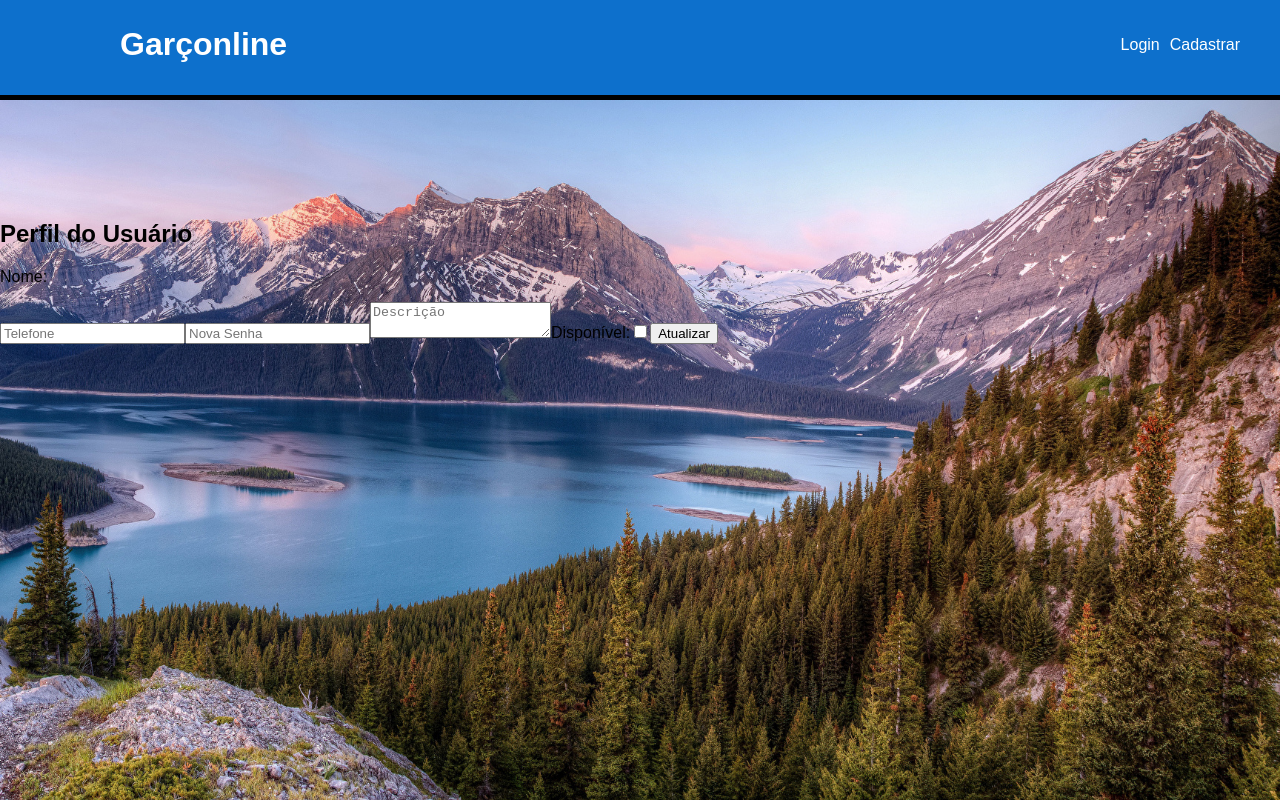
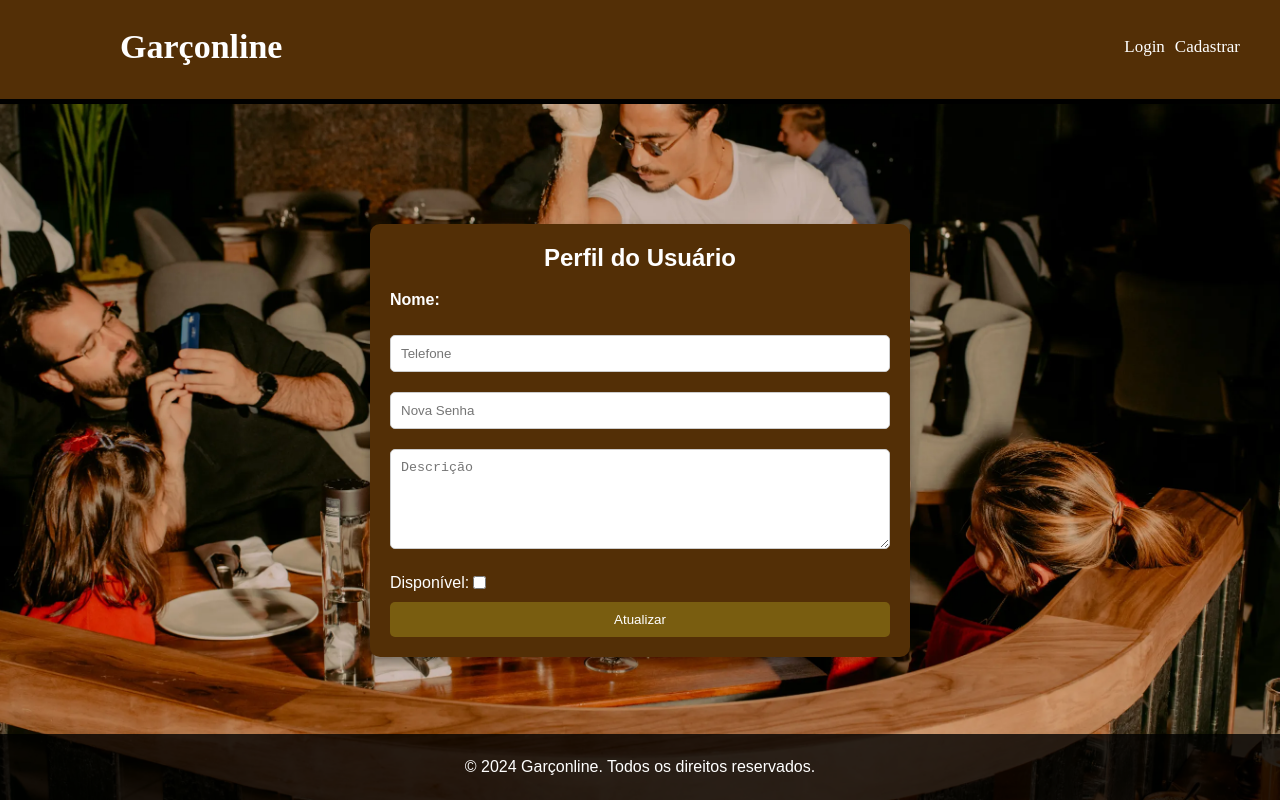
Before and after one commit to LucasfrLourenco/projetoTCC, a React (Create React App) app: page /perfil in a window 1280 px wide. Built offline with nearby package versions, Linux system fonts and the light colour scheme; no server answers.

Commit message:
tccStyle

```diff
--- a/src/App.css
+++ b/src/App.css
@@ -7,7 +7,7 @@
 }
 
 .App-header {
-  background-color: #0d70cc;
+  background-color: #532f06;
   color: white;
   padding: 10px 20px;
   margin-top: -10px;
@@ -18,18 +18,21 @@
   display: flex;
   justify-content: space-between;
   align-items: center;
+  font-family: 'Times New Roman', Times, serif;
+  font-size: 17px;
 }
 
 .App-header h1 a {
-  color: white;
+  color: #ffffff;
   text-decoration: none;
   margin: 20px 100px;
+
 }
 
 .App-header h1 a:hover {
-  color: rgb(168, 159, 159);
-  text-decoration: underline;
-}
+  color: #c98a15;
+  outline: none;
+  }
 
 .header-nav ul {
   list-style-type: none;
@@ -47,11 +50,11 @@
 }
 
 .header-nav ul li a {
-  color: white;
+  color: #ffffff;
   text-decoration: none;
 }
 
 .header-nav ul li a:hover {
-  color: white;
-  text-decoration: underline;
+  color: #c98a15;
+  outline: none;
 }
--- a/src/App.js
+++ b/src/App.js
@@ -34,6 +34,9 @@
             <Route path="/" element={<ListaGarcons />} />
           </Routes>
         </main>
+        <footer className="footer">
+          <p>&copy; 2024 Garçonline. Todos os direitos reservados.</p>
+        </footer>
       </div>
     </Router>
   );
--- a/src/Cadastro.css
+++ b/src/Cadastro.css
@@ -4,12 +4,15 @@
   align-items: center;
   justify-content: center;
   width: 100%;
-  background-color: #f5f5f5;
+  background-color: #532f06;
   padding: 20px;
-  box-shadow: 0 0 10px rgba(0, 0, 0, 0.1);
+  box-shadow: 0 0 10px rgba(0, 0, 0, 0.3);
   border-radius: 10px;
   max-width: 400px;
   margin: 0 auto;
+  opacity: 0.98;
+  color: white;
+  font-family: 'Times New Roman', Times, serif;
 }
 
 .input-container h2 {
@@ -20,7 +23,7 @@
   width: 100%;
   padding: 10px;
   margin: 10px 0;
-  border: 1px solid #ccc;
+  border: 2px solid #795d10;
   border-radius: 5px;
   box-sizing: border-box;
 }
@@ -37,12 +40,13 @@
   margin: 20px 0;
   border: none;
   border-radius: 5px;
-  background-color: #007BFF;
+  background-color: #795d10;
   color: white;
   cursor: pointer;
   font-size: 1em;
+  font-family: 'Times New Roman', Times, serif;
 }
 
 .submit-button:hover {
-  background-color: #0056b3;
+  background-color: #c98a15;
 }
--- a/src/ListaGarcons.css
+++ b/src/ListaGarcons.css
@@ -16,9 +16,11 @@
   width: 300px; /* Definindo uma largura fixa para os cards */
   margin: 20px;
   padding: 20px;
-  border: 1px solid #ccc;
+  border: 2px solid #000000;
   border-radius: 8px;
   box-shadow: 0 4px 8px rgba(0, 0, 0, 0.1); /* Adicionando uma sombra suave */
+  background-color: #ebebeb;
+
 }
 
 .garcon-info {
--- a/src/Perfil.jsx
+++ b/src/Perfil.jsx
@@ -1,5 +1,6 @@
 import React, { useState, useEffect } from "react";
 import axios from "axios";
+import "./perfil.css";
 
 const Perfil = () => {
   const [usuario, setUsuario] = useState({});
@@ -10,7 +11,7 @@
 
   useEffect(() => {
     const token = localStorage.getItem("token");
-    const userId = localStorage.getItem("userId"); // Obtendo o ID do usuário
+    const userId = localStorage.getItem("userId");
     axios
       .get("http://localhost:3001/perfil", {
         headers: {
@@ -30,7 +31,7 @@
 
   const handleUpdate = () => {
     const token = localStorage.getItem("token");
-    const userId = localStorage.getItem("userId"); // Obtendo o ID do usuário
+    const userId = localStorage.getItem("userId");
     axios
       .put(
         "http://localhost:3001/perfil",
@@ -39,7 +40,7 @@
           senha,
           descricao,
           disponivel,
-          userId, // Incluindo o ID do usuário na requisição
+          userId,
         },
         {
           headers: {
@@ -56,27 +57,31 @@
   };
 
   return (
-    <div>
+    <div className="perfil-page">
+      <div className="perfil-container">
         <h2>Perfil do Usuário</h2>
         <p>Nome: {usuario.nome}</p>
         <input
+          className="input-field"
           type="text"
           placeholder="Telefone"
           value={telefone}
           onChange={(e) => setTelefone(e.target.value)}
         />
         <input
+          className="input-field"
           type="password"
           placeholder="Nova Senha"
           value={senha}
           onChange={(e) => setSenha(e.target.value)}
         />
         <textarea
+          className="textarea-field"
           placeholder="Descrição"
           value={descricao}
           onChange={(e) => setDescricao(e.target.value)}
         />
-      <label>
+        <label className="checkbox-label">
           Disponível:
           <input
             type="checkbox"
@@ -84,7 +89,11 @@
             onChange={(e) => setDisponivel(e.target.checked)}
           />
         </label>
-      <button onClick={handleUpdate}>Atualizar</button>
+        <button className="update-button" onClick={handleUpdate}>
+          Atualizar
+        </button>
+      </div>
+
     </div>
   );
 };
--- /dev/null
+++ b/src/login.css
@@ -0,0 +1,15 @@
+.submit-button {
+    width: 100%;
+    padding: 10px;
+    margin: 20px 0;
+    border: none;
+    border-radius: 5px;
+    background-color: #007BFF;
+    color: white;
+    cursor: pointer;
+    font-size: 1em;
+}
+
+.submit-button:hover {
+    background-color: #0056b3;
+}
--- a/src/login.jsx
+++ b/src/login.jsx
@@ -1,6 +1,7 @@
 import React, { useState } from "react";
 import axios from "axios";
 import { Navigate } from "react-router-dom";
+import "./login.css";
 
 const Login = () => {
   const [email, setEmail] = useState("");
@@ -48,7 +49,7 @@
         value={senha}
         onChange={(e) => setSenha(e.target.value)}
       />
-      <button className="button" onClick={handleLogin}>
+      <button className="submit-button" onClick={handleLogin}>
         Entrar
       </button>
     </div>
--- /dev/null
+++ b/src/perfil.css
@@ -0,0 +1,71 @@
+body {
+    margin: 0;
+    font-family: Arial, sans-serif;
+    background: url('./images/fundo.jpg') no-repeat center center fixed;
+    background-size: cover;
+    overflow-x: hidden;
+}
+
+.perfil-container {
+    background-color: #532f06;
+    border-radius: 10px;
+    padding: 20px;
+    max-width: 500px;
+    margin: 100px auto;
+    box-shadow: 0 4px 8px rgba(0, 0, 0, 0.3);
+    text-align: left;
+    color: white;
+}
+
+.perfil-container h2 {
+    margin-top: 0;
+    text-align: center;
+}
+
+.perfil-container p {
+    font-weight: bold;
+}
+
+.input-field,
+.textarea-field {
+    width: 100%;
+    padding: 10px;
+    margin: 10px 0;
+    border: 1px solid #ccc;
+    border-radius: 5px;
+    box-sizing: border-box;
+}
+
+.textarea-field {
+    height: 100px;
+}
+
+.checkbox-label {
+    display: flex;
+    align-items: center;
+    margin: 10px 0;
+}
+
+.update-button {
+    background-color: #795d10;
+    color: white;
+    border: none;
+    padding: 10px 20px;
+    border-radius: 5px;
+    cursor: pointer;
+    width: 100%;
+}
+
+.update-button:hover {
+    background-color: #c98a15;
+}
+
+.footer {
+    background-color: rgba(0, 0, 0, 0.8);
+    color: white;
+    width: 100%;
+    text-align: center;
+    padding: 8px 0;
+    position: absolute;
+    bottom: 0;
+}
```
Also changed, not shown: src/images/fundo.jpg, src/images/fundo1.jpg (added). Lines whose indentation alone changed are shown as unchanged.
